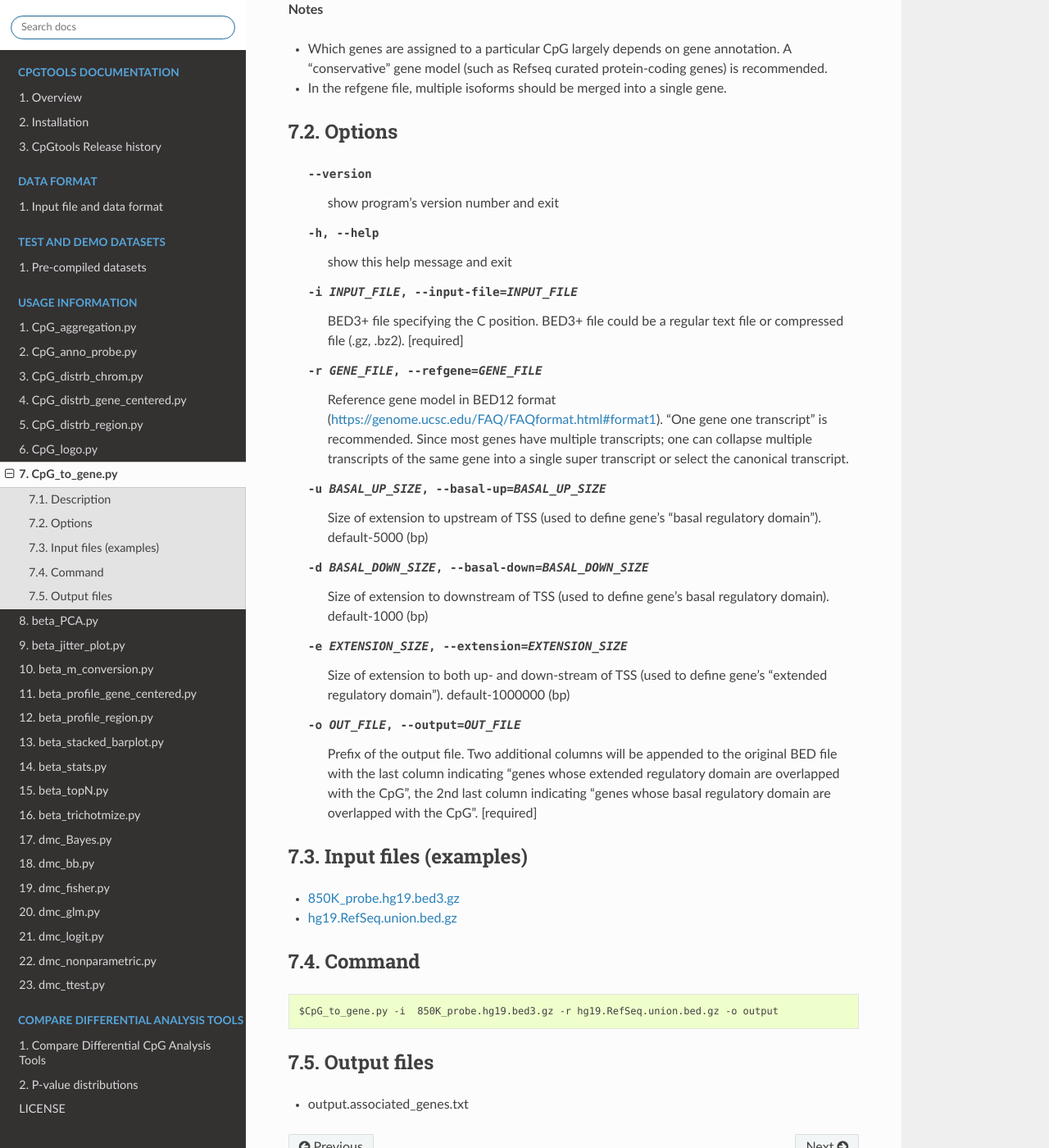
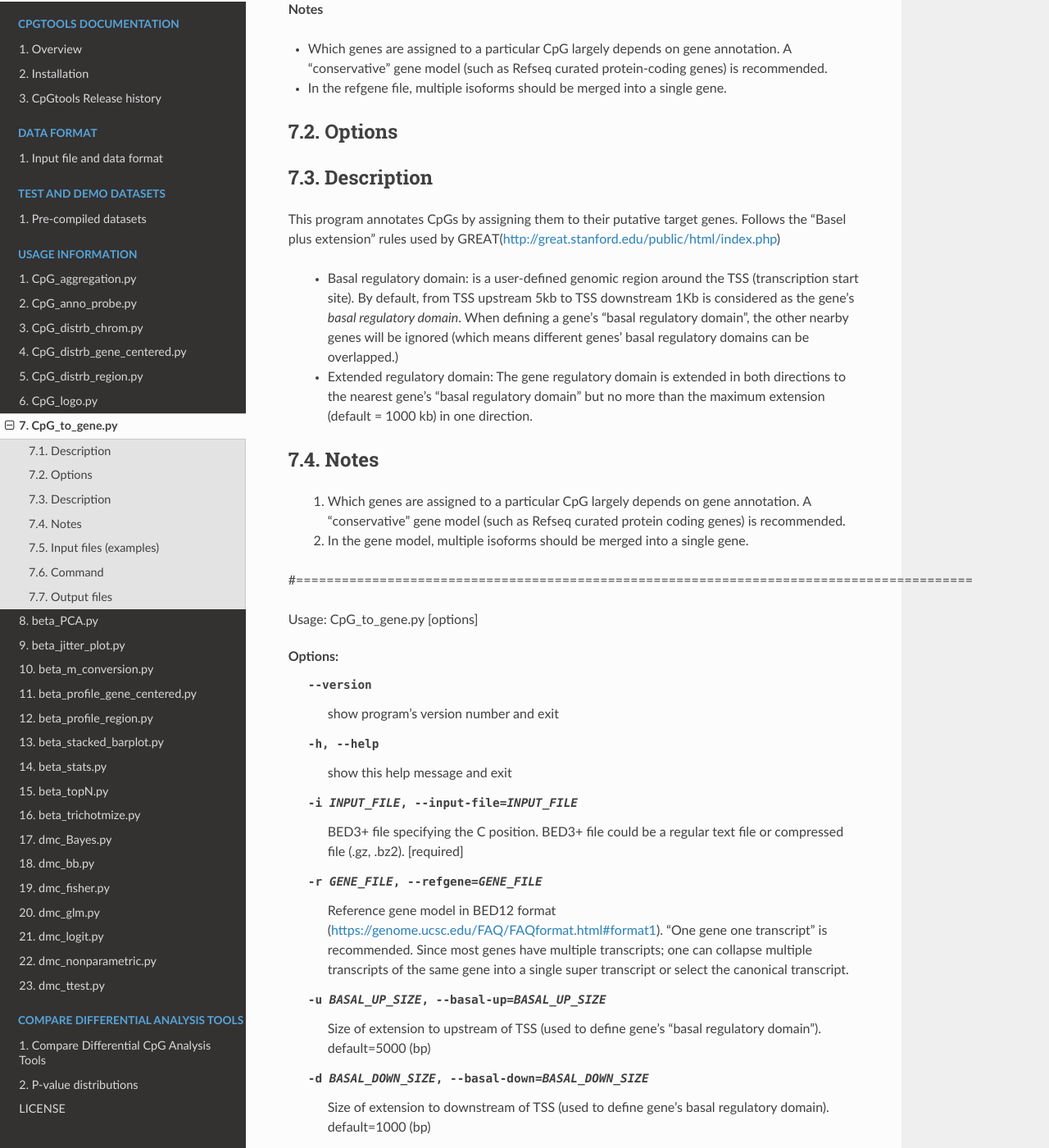
Before and after one commit to liguowang/cpgtools, a Sphinx documentation site: the page built from docs/source/demo/CpG_to_gene.rst, in a window 1280 px wide and 1400 px high, scrolled down 824 px. Shown: the whole window at 82% size. Built offline with Sphinx 7.4.7 and the Read the Docs theme 2.0.0, drawn with Linux system fonts in a browser that asks for light colours; some of the changed text lies outside the part shown.

Commit message:
Update CpG_to_gene.rst

```diff
--- a/docs/source/demo/CpG_to_gene.rst
+++ b/docs/source/demo/CpG_to_gene.rst
@@ -34,6 +34,33 @@ Basal regulatory domain and Extended regulatory domain are illustrated in below
 Options
 -----------
 
+Description
+-----------
+This program annotates CpGs by assigning them to their putative target genes. Follows the
+"Basel plus extension" rules used by GREAT(http://great.stanford.edu/public/html/index.php)
+
+ * Basal regulatory domain:
+   is a user-defined genomic region around the TSS (transcription start site). By default,
+   from TSS upstream 5kb to TSS downstream 1Kb is considered as the gene's *basal regulatory
+   domain*. When defining a gene's "basal regulatory domain", the other nearby genes will be
+   ignored (which means different genes' basal regulatory domains can be overlapped.)
+
+ * Extended regulatory domain:
+   The gene regulatory domain is extended in both directions to the nearest gene's "basal
+   regulatory domain" but no more than the maximum extension (default = 1000 kb) in one
+   direction.
+
+Notes
+-----
+ 1. Which genes are assigned to a particular CpG largely depends on gene annotation. A
+    "conservative" gene model (such as Refseq curated protein coding genes) is recommended.
+ 2. In the gene model, multiple isoforms should be merged into a single gene.
+#=========================================================================================
+
+Usage: CpG_to_gene.py [options]
+
+
+Options:
   --version             show program's version number and exit
   -h, --help            show this help message and exit
   -i INPUT_FILE, --input-file=INPUT_FILE
@@ -49,14 +76,14 @@ Options
                         super transcript or select the canonical transcript.
   -u BASAL_UP_SIZE, --basal-up=BASAL_UP_SIZE
                         Size of extension to upstream of TSS (used to define
-                        gene's "basal regulatory domain"). default-5000 (bp)
+                        gene's "basal regulatory domain"). default=5000 (bp)
   -d BASAL_DOWN_SIZE, --basal-down=BASAL_DOWN_SIZE
                         Size of extension to downstream of TSS (used to define
-                        gene's basal regulatory domain). default-1000 (bp)
+                        gene's basal regulatory domain). default=1000 (bp)
   -e EXTENSION_SIZE, --extension=EXTENSION_SIZE
                         Size of extension to both up- and down-stream of TSS
                         (used to define gene's "extended regulatory domain").
-                        default-1000000 (bp)
+                        default=1000000 (bp)
   -o OUT_FILE, --output=OUT_FILE
                         Prefix of the output file. Two additional columns will
                         be appended to the original BED file with the last
```
